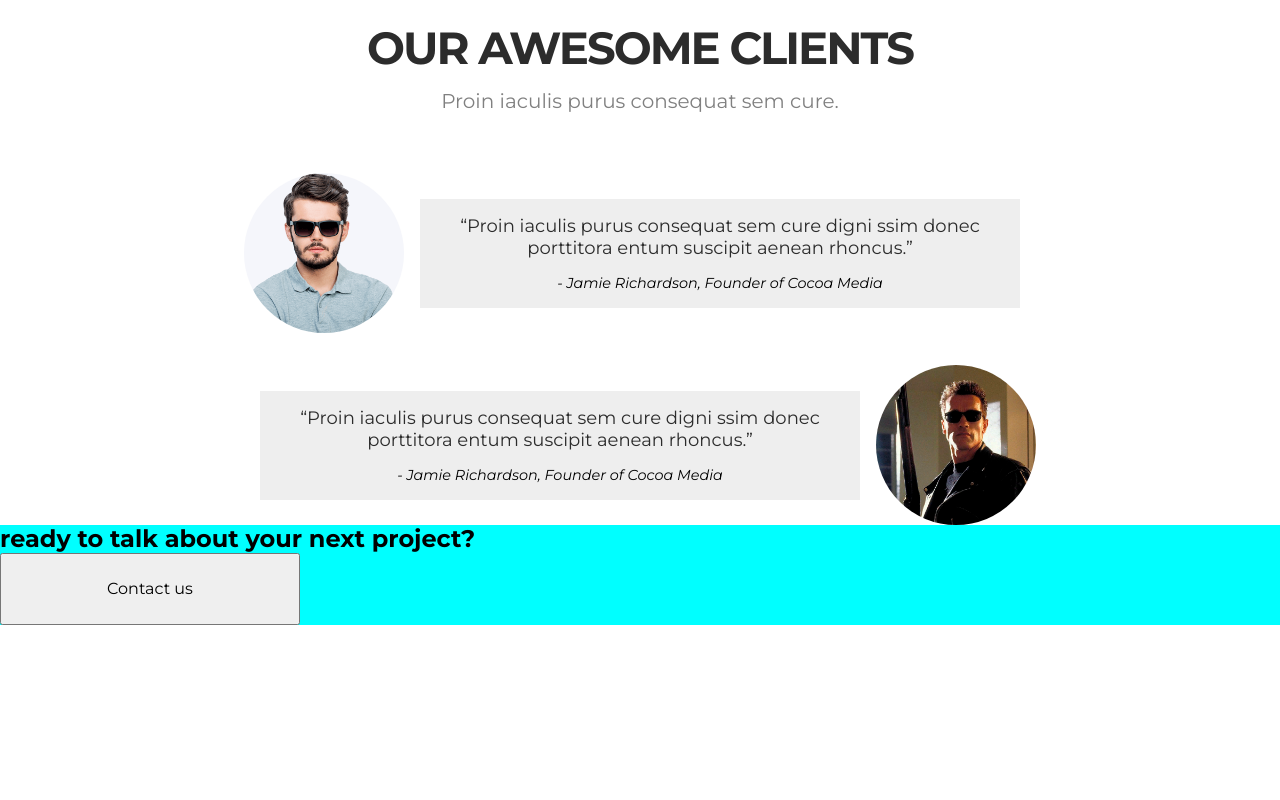
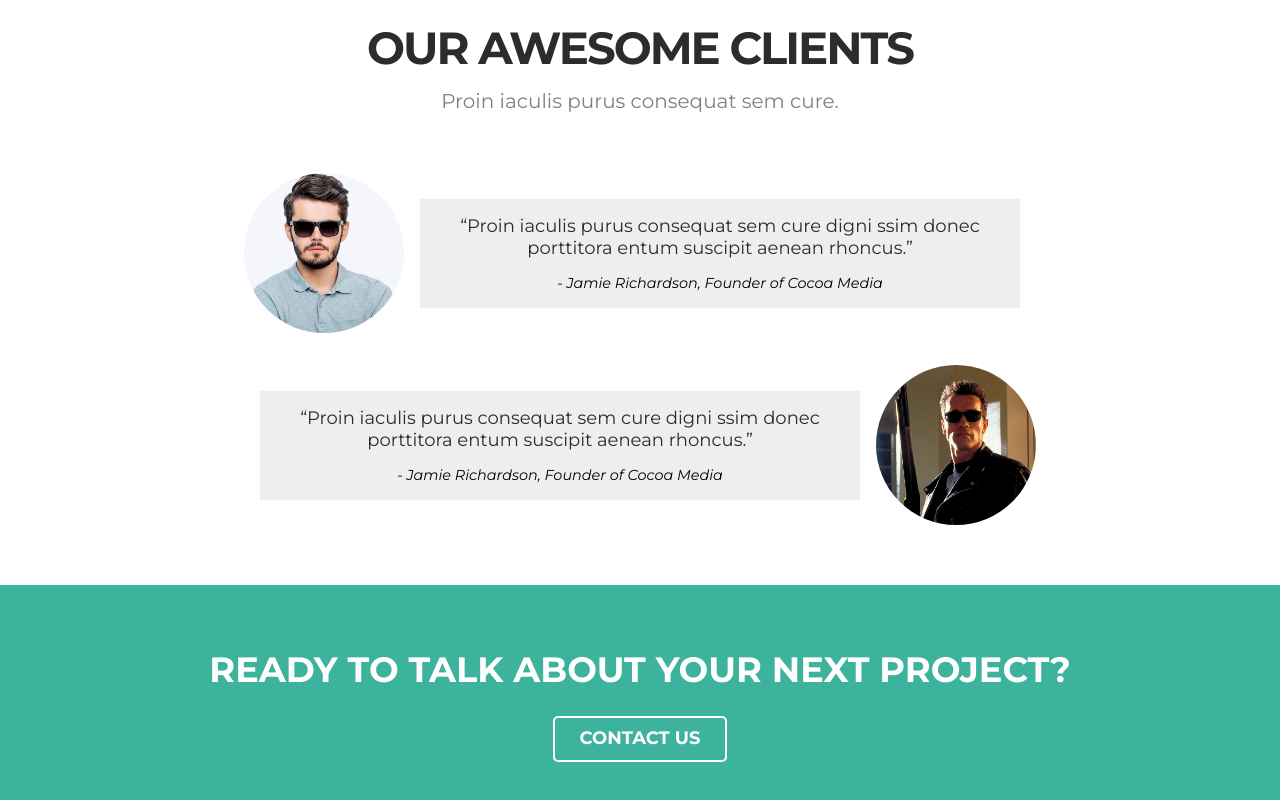
Before and after one commit to AlexViki/landing2, a plain HTML site: page index.html in a window 1280 px wide. Shown: the part 2963-3763 px from the top of the page. Before the commit the page ends 3588 px from the top, so only its background shows below. Drawn offline with Linux system fonts and the light colour scheme.

Commit message:
finished block "next project"

```diff
--- a/less/blocks/_next-project.less
+++ b/less/blocks/_next-project.less
@@ -1,12 +1,32 @@
+@main-green: #3DB39E;
+
 .next-project {
     display: flex;
     flex-direction: column;
     //justify-content: center;
     justify-items: center;
-    background-color: aqua;
-    height: 100px;
+    background-color: @main-green;
+    //height: 100px;
+    margin-top: 60px;
+    &__heading-2 {
+        margin: auto;
+        text-transform: uppercase;
+        font-size: 2.2em;
+        color: #fff;
+        margin-top: 65px;
+        margin-bottom: 25px;
+    }
     &__contact {
-        height: 100px;
-        width: 300px;
+        height: 46px;
+        width: 174px;
+        border: 2px solid #fff;
+        border-radius: 5px;
+        margin: auto;
+        background-color: @main-green;
+        font-size: 1.125em;
+        text-transform: uppercase;
+        color: #fff;
+        font-weight: bolder;
+        margin-bottom: 60px;
     }
 }
```
Also changed, not shown: css/main.css.
